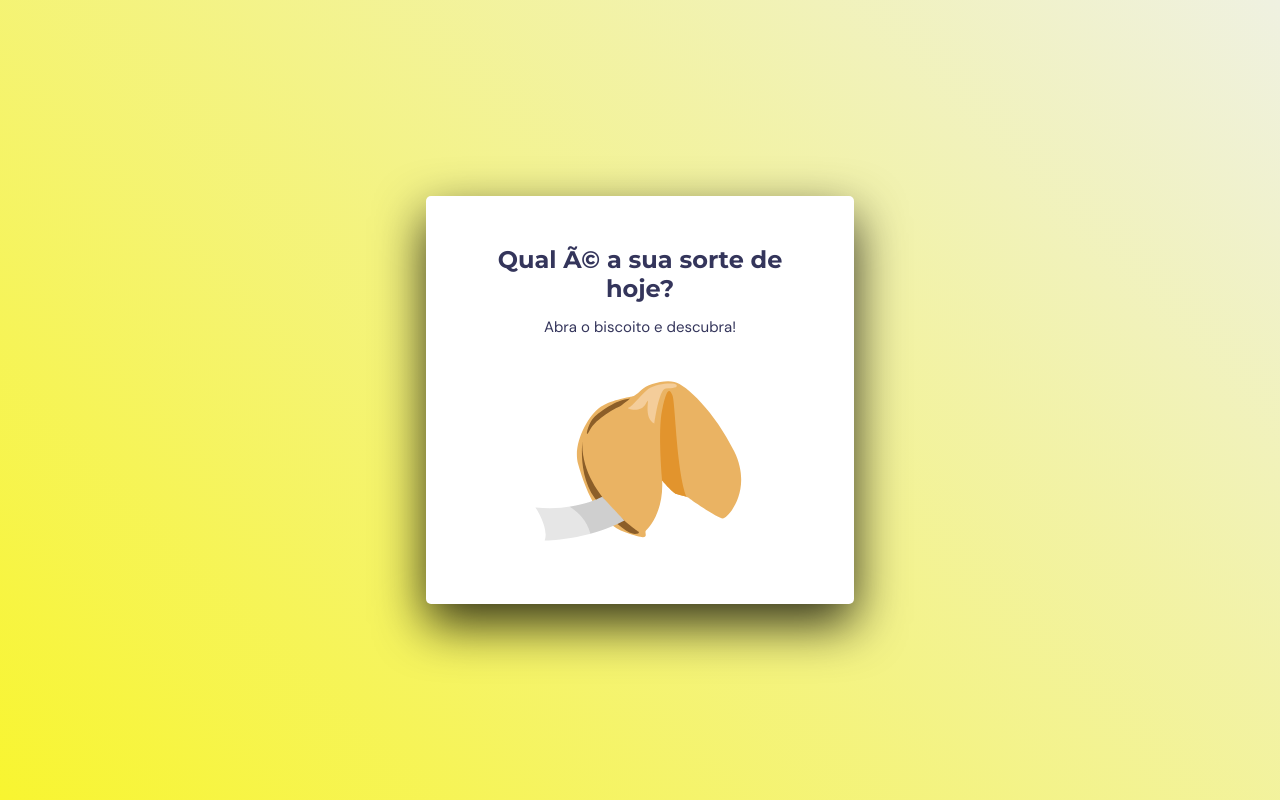
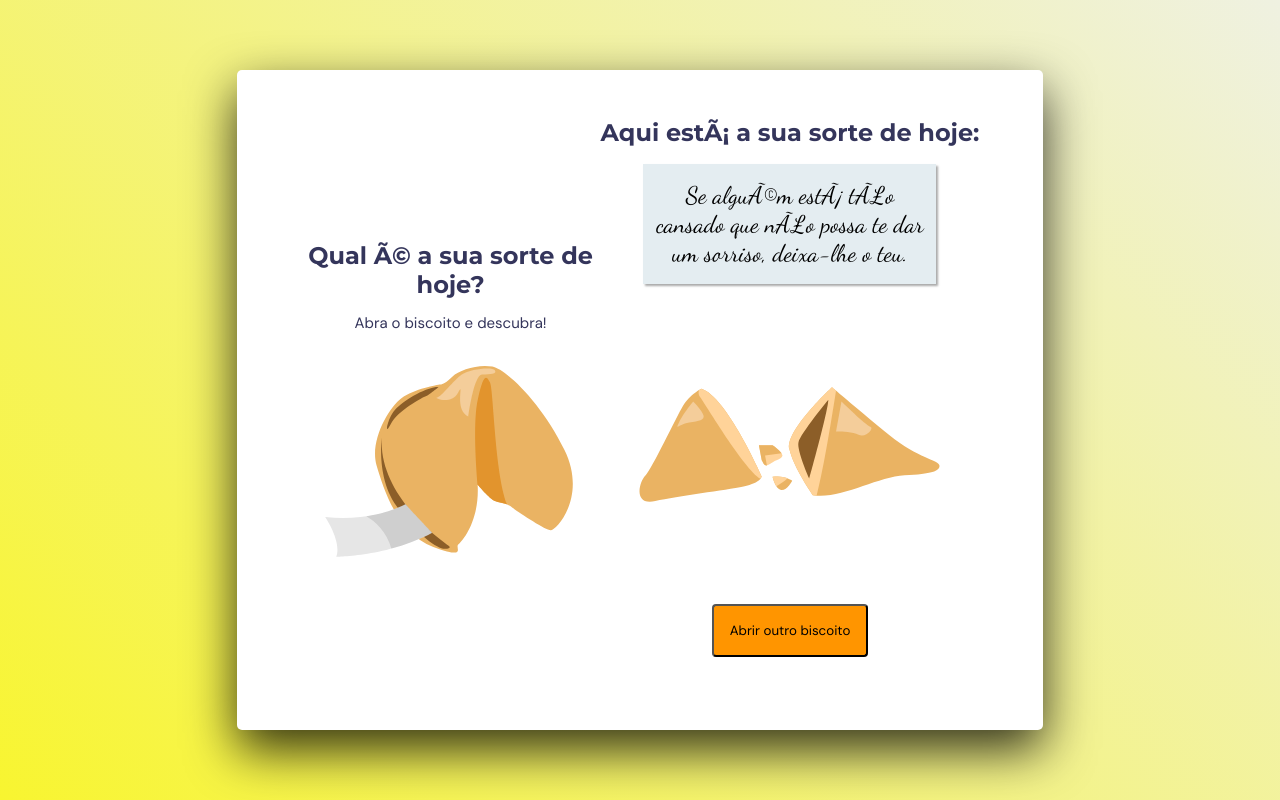
Before and after one commit to SuelenGalhardo/-Fortunecookie, a plain HTML site: page index.html in a window 1280 px wide. Drawn offline with Linux system fonts and the light colour scheme.

Commit message:
added css

```diff
--- a/style.css
+++ b/style.css
@@ -16,14 +16,17 @@ body {
   overflow-x: hidden;
 }
 
+.hide {
+  display: none;
+}
 main {
   display: flex;
   padding: 48px 64px;
   justify-content: center;
   align-items: center;
   border-radius: 5px;
-background: #FFF;
-box-shadow: 0px 20px 50px 0px rgba(0, 0, 0, 0.80);
+  background: #fff;
+  box-shadow: 0px 20px 50px 0px rgba(0, 0, 0, 0.8);
 }
 
 .screen1 {
@@ -40,13 +43,11 @@ box-shadow: 0px 20px 50px 0px rgba(0, 0, 0, 0.80);
   font-weight: 700;
 }
 
-
-.screen1{
-   display: flex;
-   flex-direction: column;
-   justify-content: center;
-   align-items: center;
-
+.screen1 {
+  display: flex;
+  flex-direction: column;
+  justify-content: center;
+  align-items: center;
 }
 .screen1 p {
   color: #34355b;
@@ -56,11 +57,87 @@ box-shadow: 0px 20px 50px 0px rgba(0, 0, 0, 0.80);
   font-weight: 400;
   margin-top: 14px;
 }
-.screen1 img{
-    margin-top: 26px;
-    width: 248.842px;
-height: 191.79px;
+.screen1 img {
+  margin-top: 26px;
+  width: 30rem;
+  height: 20rem;
 }
-.hide {
-  display: none;
+
+.screen1 img:hover {
+  animation: shake-coockie 0.25s infinite;
 }
+@keyframes shake-coockie {
+  0% {
+    transform: translateX(0);
+  }
+  25% {
+    transform: translateY(1.5%);
+  }
+  50% {
+    transform: translateX(-2.5%);
+  }
+  75% {
+    transform: translateY(-1.5%);
+  }
+  100% {
+    transform: translateX(0);
+  }
+}
+/*------------------------------------SCREEN 2---------------------------------*/
+.screen2 {
+  height: 56.4rem;
+  display: flex;
+  flex-direction: column;
+  align-items: center;
+  gap: 17px;
+}
+.screen2 h1 {
+  font-family: "Montserrat", sans-serif;
+  font-weight: 700;
+  font-size: 2.4rem;
+  line-height: 2.9rem;
+  text-align: center;
+  color: #34355b;
+}
+
+.screen2 img {
+  margin: 4.3rem 0 4.3rem;
+}
+
+.screen2 p {
+  font-family: "Dancing Script", cursive;
+
+  font-weight: 400;
+  font-size: 2.4rem;
+  line-height: 2.9rem;
+  text-align: center;
+  display: flex;
+  align-items: center;
+  padding: 1rem;
+  color: #000;
+  width: 29.3rem;
+  height: 12rem;
+
+  background: #E4EDF1;
+  box-shadow: 0.2rem 0.2rem 0.2rem rgba(85, 85, 85, 0.5);
+
+  animation: downtop 2s 10ms backwards;
+  /* transition: all 200ms ease-in-out; */
+}
+
+button{
+display: flex;
+padding: 16px;
+align-items: flex-start;
+gap: 10px;
+border-radius: 4px;
+background: #FF9500;
+cursor: pointer;
+transition: all 0.2s;
+font-family: "DM Sans", sans-serif;
+}
+
+button:hover{
+    background-color: #e6a141 ;
+    transform: scale(1.1);
+}
```
